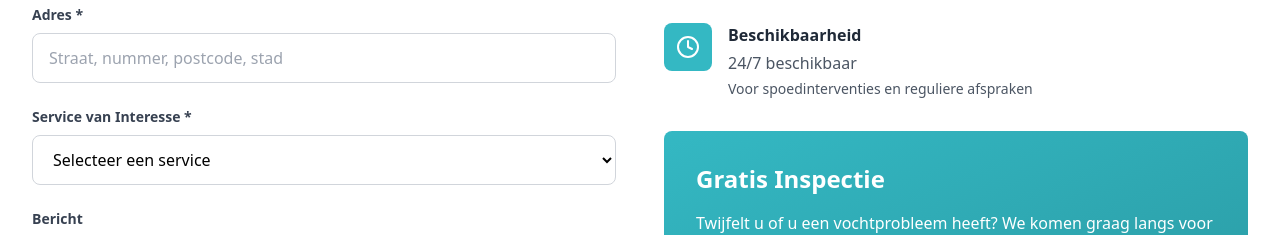
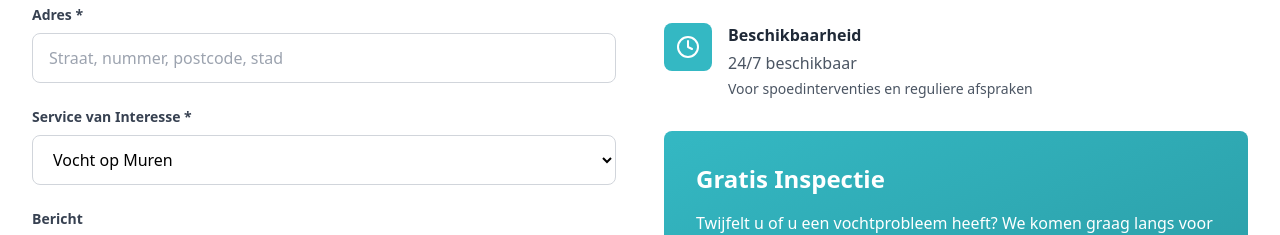
Before and after one commit to mo3aad2002/kustVochtBestrijding, a React (Vite) app: page /contact in a window 1280 px wide. Shown: the part 921-1156 px from the top of the page. Built offline with nearby package versions, Linux system fonts and the light colour scheme.

Commit message:
Updated Contact.tsx

```diff
--- a/src/pages/Contact.tsx
+++ b/src/pages/Contact.tsx
@@ -280,7 +280,6 @@ function ContactSection() {
                   required
                   className="w-full px-4 py-3 border border-gray-300 rounded-lg focus:ring-2 focus:ring-[#34B8C3] focus:border-transparent outline-none transition bg-white"
                 >
-                  <option value="">Selecteer een service</option>
                   <option value="Vocht op Muren">Vocht op Muren</option>
                   <option value="Schimmel">Schimmel</option>
                   <option value="Condensatie">Condensatie</option>
```
